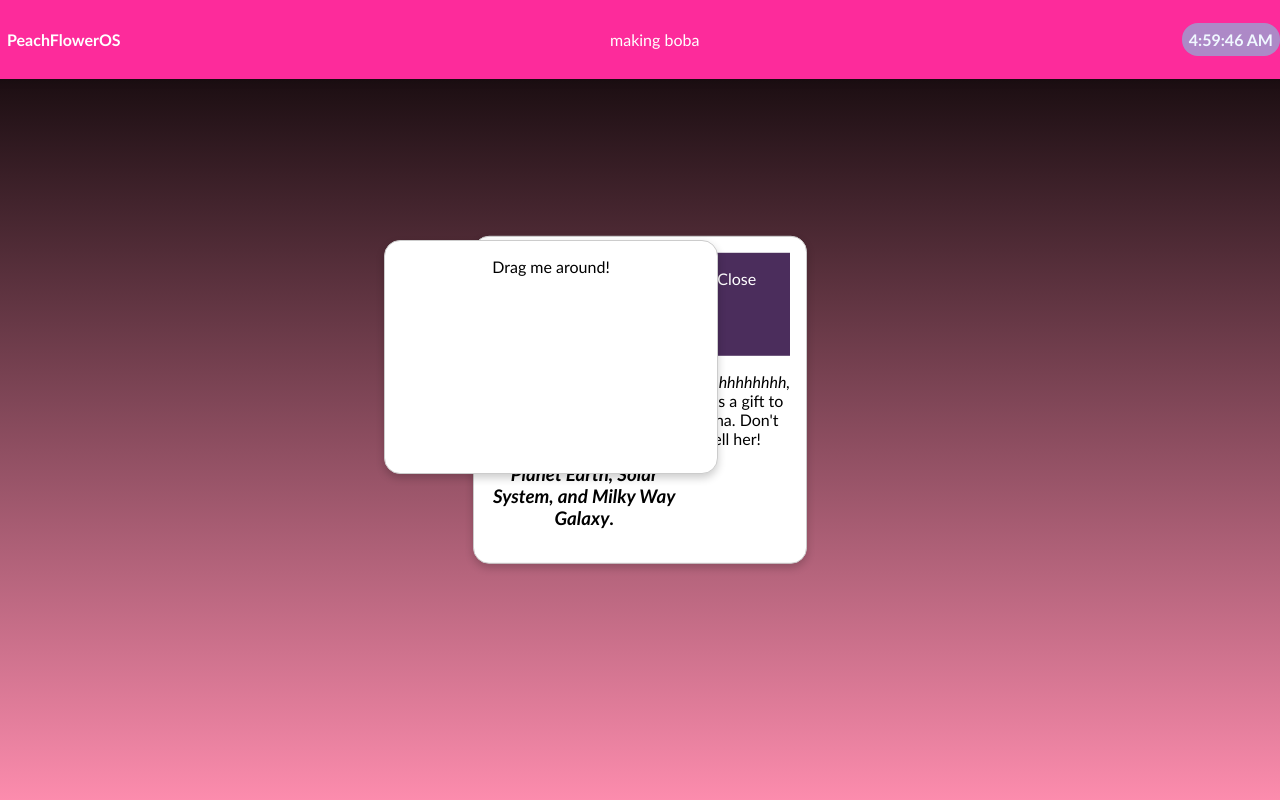
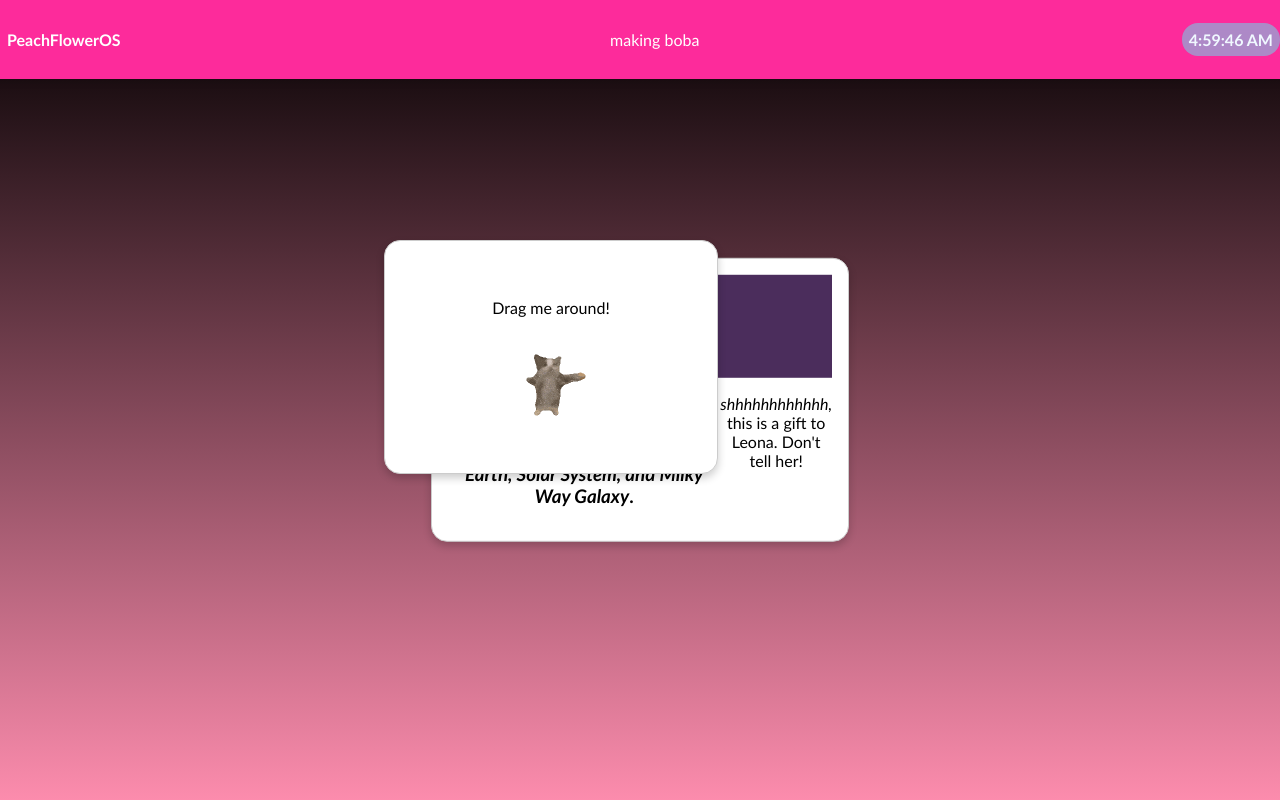
Before and after one commit to k1908598/PeachFlowerOS, a website: page Downloads/PeachFlowerOS-main/PeachFlowerOS-main/Desktop/FriedEggFamilyOS/index.html in a window 1280 px wide. Drawn offline with Linux system fonts and the light colour scheme.

Commit message:
add cat gif to draggable window

```diff
--- a/Downloads/PeachFlowerOS-main/PeachFlowerOS-main/Desktop/FriedEggFamilyOS/index.html
+++ b/Downloads/PeachFlowerOS-main/PeachFlowerOS-main/Desktop/FriedEggFamilyOS/index.html
@@ -81,8 +81,10 @@
     </div>
 
     <!-- Draggable Example Window -->
-    <div id="exampleApp" class="window" style="top: 30%; left: 30%;">
+    <div id="exampleApp" class="window" style="top: 30%; left: 30%; display:flex;
+    flex-direction: column; align-items: center; justify-content: center;">
         Drag me around!
+        <img src = "Draggable/happy-happy-happy-cat.gif"; alt = "Happy Cat" style = "width: 100px; height: auto;">
     </div>
 
 
--- a/Downloads/PeachFlowerOS-main/PeachFlowerOS-main/Desktop/FriedEggFamilyOS/style.css
+++ b/Downloads/PeachFlowerOS-main/PeachFlowerOS-main/Desktop/FriedEggFamilyOS/style.css
@@ -48,6 +48,9 @@ body {
     top:50%;
     left: 50%;
     transform: translate(-50%,-50%);
+    width: 30%;
+    display:flex;
+    flex-direction: column;
 }
 
 /* Draggable window styling */
```
Also changed, not shown: Downloads/PeachFlowerOS-main/PeachFlowerOS-main/Desktop/FriedEggFamilyOS/Draggable/happy-happy-happy-cat.gif (added), 1 other file.
